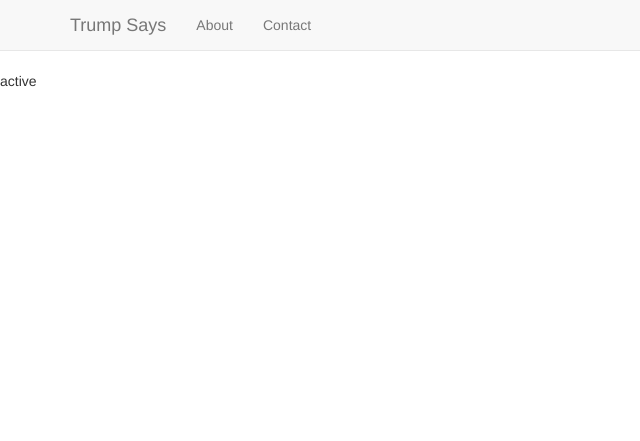
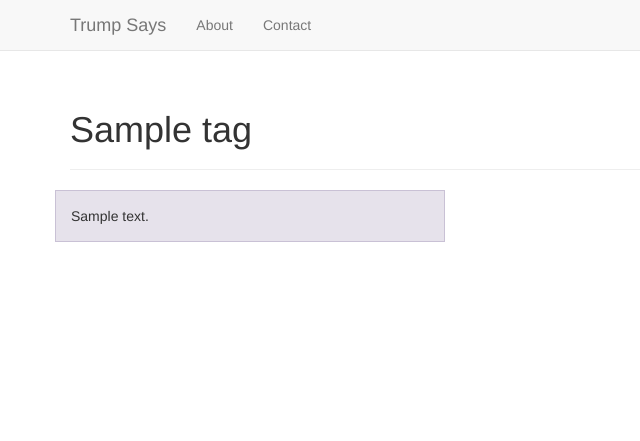
Before and after one commit to csabatini/django-trumptweets, a Django app: template collection/templates/tag.html in a window 1280 px wide. Shown: the top 441 px of the page, without its empty margins (0-640 px from the left). Before the commit the page ends 87 px from the top, so only its background shows below. Run offline with Django 3.2, Linux system fonts and the light colour scheme; the template is opened without the code that fills it: most values are stand-ins (such as "Sample title", 1, 10 or a date in 2020); some libraries are stand-ins or nearby versions.

Commit message:
tag grid view

```diff
--- /dev/null
+++ b/collection/static/css/grid.css
@@ -0,0 +1,23 @@
+h4 {
+  margin-top: 25px;
+}
+.row {
+  margin-bottom: 20px;
+}
+.row .row {
+  margin-top: 10px;
+  margin-bottom: 0;
+}
+[class*="col-"] {
+  padding-top: 15px;
+  padding-bottom: 15px;
+  background-color: #eee;
+  background-color: rgba(86,61,124,.15);
+  border: 1px solid #ddd;
+  border: 1px solid rgba(86,61,124,.2);
+}
+
+hr {
+  margin-top: 40px;
+  margin-bottom: 40px;
+}
--- /dev/null
+++ b/collection/static/css/navbar-static-top.css
@@ -0,0 +1,7 @@
+body {
+  min-height: 2000px;
+}
+
+.navbar-static-top {
+  margin-bottom: 19px;
+}
--- a/collection/templates/layouts/base.html
+++ b/collection/templates/layouts/base.html
@@ -12,6 +12,8 @@
           href="{% static 'css/bootstrap.min.css' %}"/>
     <link rel="stylesheet"
           href="{% static 'css/navbar-static-top.css' %}"/>
+    <link rel="stylesheet"
+          href="{% static 'css/grid.css' %}"/>
     {% block header %}{% endblock %}
 </head>
 <body>
--- a/collection/templates/tag.html
+++ b/collection/templates/tag.html
@@ -1,6 +1,15 @@
 {% extends 'layouts/base.html' %}
 {% block content %}
-{% for status in status_rows %}
-<p>{{ status }}</p>
-{% endfor %}
+<div class="container">
+    <div class="page-header">
+        <h1>{{ tag.tag}}</h1>
+    </div>
+    {% for row in status_rows %}
+    <div class="row">
+        {% for col in row %}
+        <div class="col-md-4">{{ col.status.text }}</div>
+        {% endfor %}
+    </div>
+    {% endfor %}
+</div> <!-- /container -->
 {% endblock %}
--- a/collection/views.py
+++ b/collection/views.py
@@ -4,9 +4,10 @@ import services
 
 def index(request):
     tag_list = services.get_tags()
-    return render(request, 'index.html', tag_list)
+    return render(request, 'index.html', {'tags': tag_list})
 
 
 def tag(request, tag_id):
+    tag_info = services.get_single_tag(tag_id)
     status_rows = services.get_tag_statuses(tag_id)
-    return render(request, 'tag.html', status_rows)
+    return render(request, 'tag.html', {'tag': tag_info, 'status_rows': status_rows})
```
Also changed, not shown: collection/services.py (+7 -2 lines).
